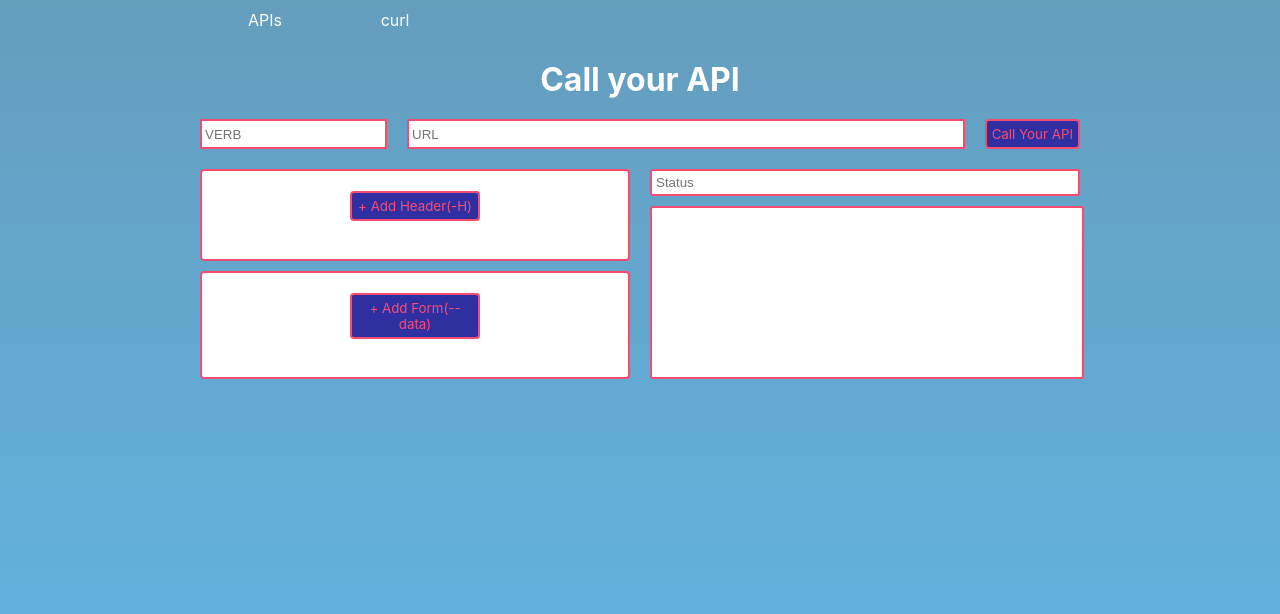
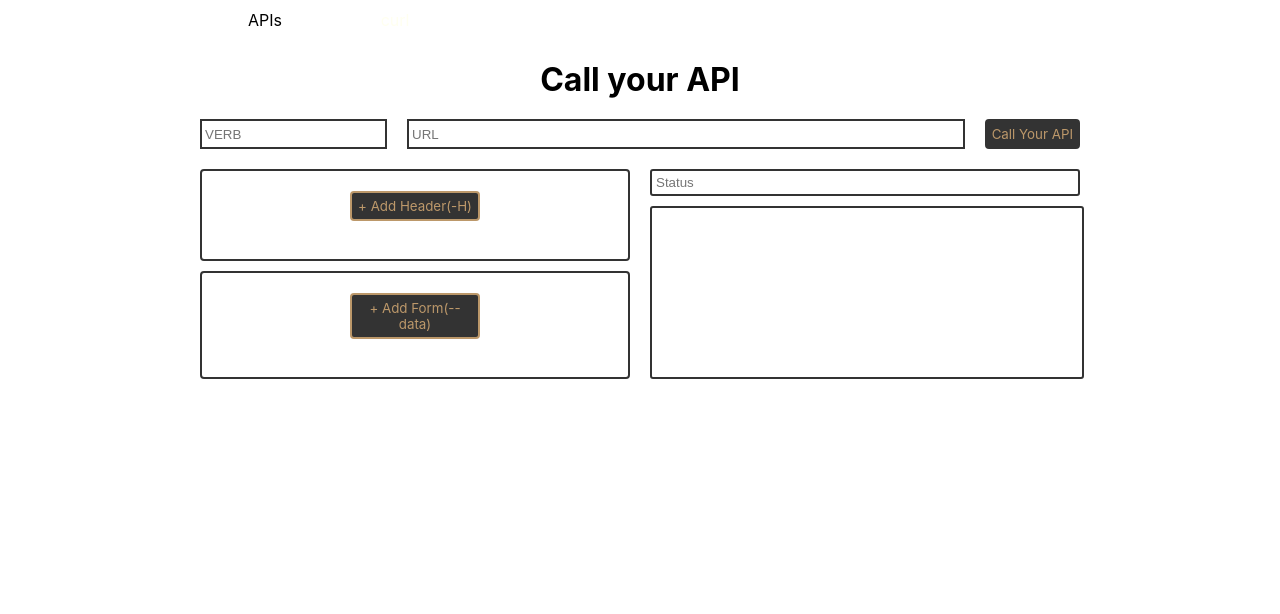
Before and after one commit to mehdishirazi/postman, a React app: page / in a window 1280 px wide. Shown: the top 614 px of the page. Built offline with nearby package versions, Linux system fonts and the light colour scheme.

Commit message:
Adding new style

```diff
--- a/src/style/App.css
+++ b/src/style/App.css
@@ -16,8 +16,6 @@ Html, body {
     gap: 20px;
     padding: 0px 200px 0 200px;
     height: 100%;
-    background-image: linear-gradient(#659DBD, #61b7e8);
-    background-color: #659DBD;
     display: flex;
     flex-direction: column;
 }
--- a/src/style/Body.css
+++ b/src/style/Body.css
@@ -9,11 +9,11 @@
 
 .input-verb {
     padding: 3px;
-    border: 2px solid #F64C72;
+    border: 2px solid #333;
 }
 
 .input-url {
-    border: 2px solid #F64C72;
+    border: 2px solid #333;
     padding: 3px;
     flex-grow: 2;
 }
@@ -22,30 +22,30 @@
     outline-style: none;
     font-family: -apple-system, BlinkMacSystemFont, 'Segoe UI', Roboto, Oxygen, Ubuntu, Cantarell, 'Open Sans', 'Helvetica Neue', sans-serif;
     padding: 5px;
-    background-color: #2F2FA2;
-    color: #F64C72;
+    background-color: #333;
+    color: #BC986A;
     border-radius: 4px;
-    border: 2.5px solid #F64C72;
+    border: 2.5px solid #333;
 }
 
 .btn:hover {
-    background-color: #F64C72;
-    color: oldlace;
+    background-color: #BC986A;
+    color: #333;
 }
 
 .paramsBtn {
-    background-color: #2F2FA2;
+    background-color: #333;
     font-family: -apple-system, BlinkMacSystemFont, 'Segoe UI', Roboto, Oxygen, Ubuntu, Cantarell, 'Open Sans', 'Helvetica Neue', sans-serif;
     width: 130px;
     padding: 5px;
-    border: 2.5px solid #F64C72;
+    border: 2.5px solid #BC986A;
     border-radius: 4px;
-    color: #F64C72;
+    color: #BC986A;
 }
 
 .paramsBtn:hover{
-    background-color: #F64C72;
-    color: oldlace;
+    background-color: #BC986A;
+    color: #333;
 }
 
 .minusBtn {
@@ -73,7 +73,7 @@
 }
 
 .params {
-    border: 2px solid #F64C72;
+    border: 2px solid #333;
     padding: 20px;
     background-color: white;
     border-radius: 4px;
@@ -83,7 +83,7 @@
 }
 
 table, th, td {
-    border: 1px solid white;
+    border: 1px solid #333;
   }
 
   th {
@@ -111,7 +111,7 @@ table, th, td {
 
 .responseInput {
     background-color: white;
-    border: 2px solid #F64C72;
+    border: 2px solid #333;
     border-radius: 3px;
     width: 100%;
     height: 100%;
@@ -120,7 +120,7 @@ table, th, td {
 .responseStatus {
     padding: 4px;
     background-color: white;
-    border: 2px solid #F64C72;
+    border: 2px solid #333;
     border-radius: 3px;
     text-align: left;
 }
@@ -138,6 +138,6 @@ table, th, td {
 }
 
 .url-title {
-    color: white;
+    color: black;
     font-family: -apple-system, BlinkMacSystemFont, 'Segoe UI', Roboto, Oxygen, Ubuntu, Cantarell, 'Open Sans', 'Helvetica Neue', sans-serif;
 }
--- a/src/style/Header.css
+++ b/src/style/Header.css
@@ -21,7 +21,7 @@
 .api {
     text-align: center;
     padding: 10px;
-    color: ivory;
+    color: black;
     width: 110px;
     border-radius: 3px;
     font-family: -apple-system, BlinkMacSystemFont, 'Segoe UI', Roboto, Oxygen, Ubuntu, Cantarell, 'Open Sans', 'Helvetica Neue', sans-serif;
```
